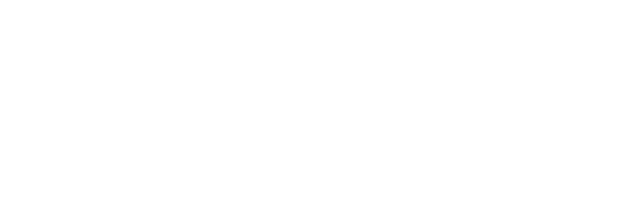
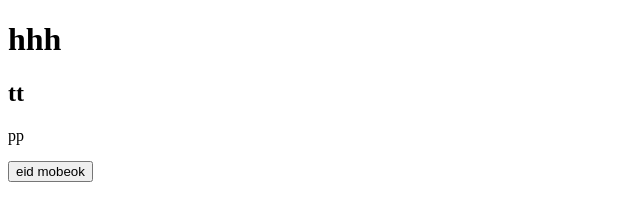
Before and after one commit to programminsekbo/rafik, a plain HTML site: page index.html in a window 1280 px wide. Shown: the whole page, without its empty margins (0-640 px from the left). Drawn offline with Linux system fonts and the light colour scheme.

Commit message:
Update index.html

```diff
--- a/index.html
+++ b/index.html
@@ -5,17 +5,18 @@
     <meta name="viewport" content="width=, initial-scale=1.0">
     <title>Document</title>
 </head>
-<body onload="myEvin('lode hoyca')">
-
+<body>
+<h1 name="myid">hhh</h1>
+<h2 name="myid">tt</h2>
+<p name="myid">pp</p>
+<button name="myid">button</button>
 
 
     <script>
-   function myEvin(msg) {
-  console.log(msg)
 
+ var MyElements = document.getElementsByName('myid')
+  MyElements [3].innerHTML='eid mobeok'
 
-
-   }
 
 
 
```
